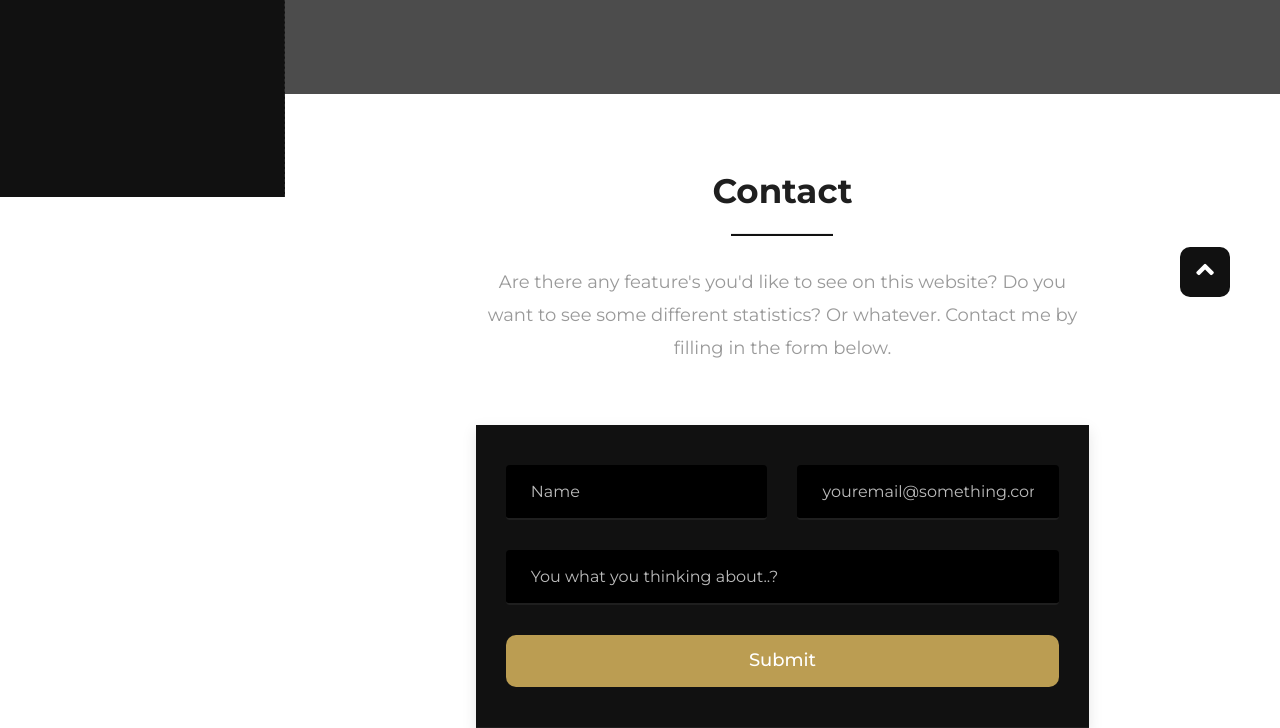
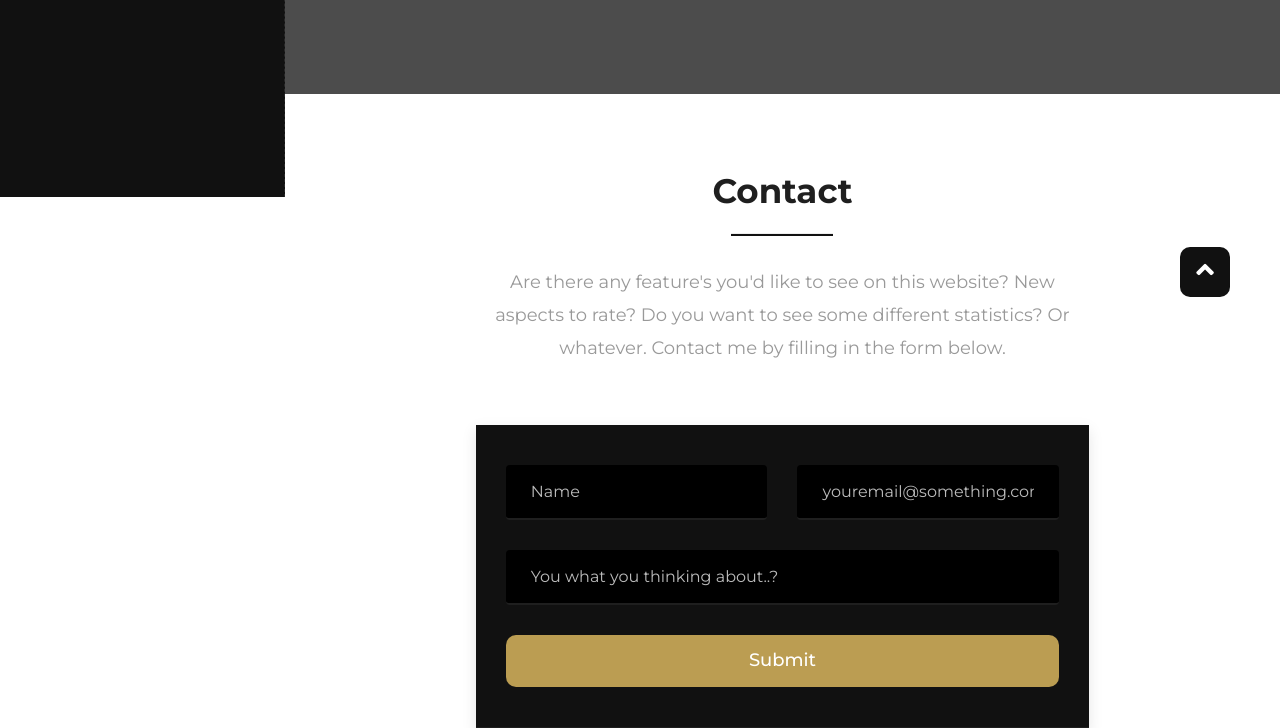
Before and after one commit to Iglohut/ratethepauper, a Django app: page /contact/ in a window 1280 px wide; the page is wider, and only the part inside the window is pictured. Shown: the part 603-1331 px from the top of that part. Run offline with Django 3.2, Linux system fonts and the light colour scheme; style sheets or scripts are compiled from the project's sources; some libraries are stand-ins or nearby versions.

Commit message:
contact footer fix

```diff
--- a/src/templates/contact.html
+++ b/src/templates/contact.html
@@ -34,7 +34,7 @@
                         <div class="col-md-8 col-md-offset-2">
                         <h3>Contact</h3>
                         <hr class="grd1">
-                        <p class="lead">Are there any feature's you'd like to see on this website? Do you want to see some different statistics? Or whatever. Contact me by filling in the form below.</p>
+                        <p class="lead">Are there any feature's you'd like to see on this website? New aspects to rate? Do you want to see some different statistics? Or whatever. Contact me by filling in the form below.</p>
                         </div>
                     </div><!-- end title -->
 
@@ -68,7 +68,7 @@
 
 
                 </div><!-- end container -->
-            </div><!-- end section -->
+
 
 
 
```
Also changed, not shown: src/media/images/objects/iglohut_circle.png (added).
